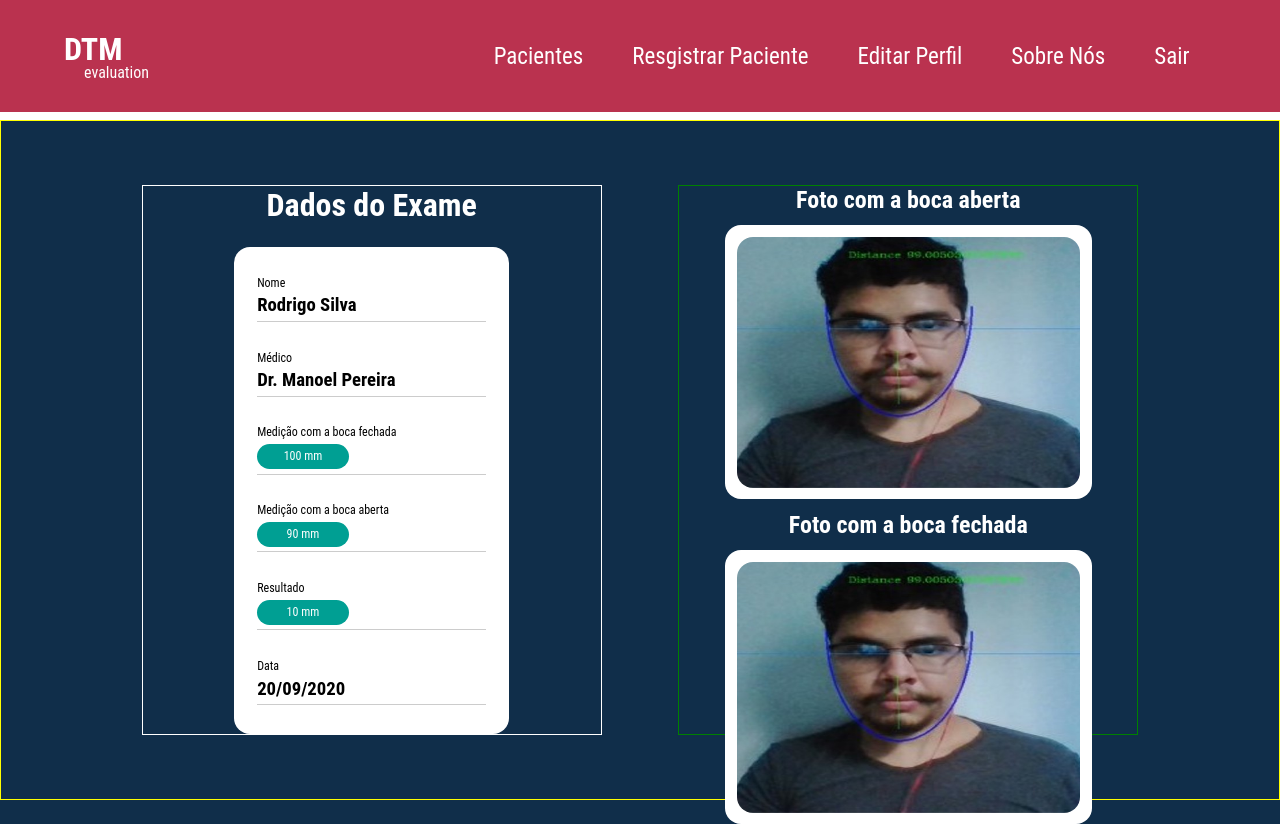
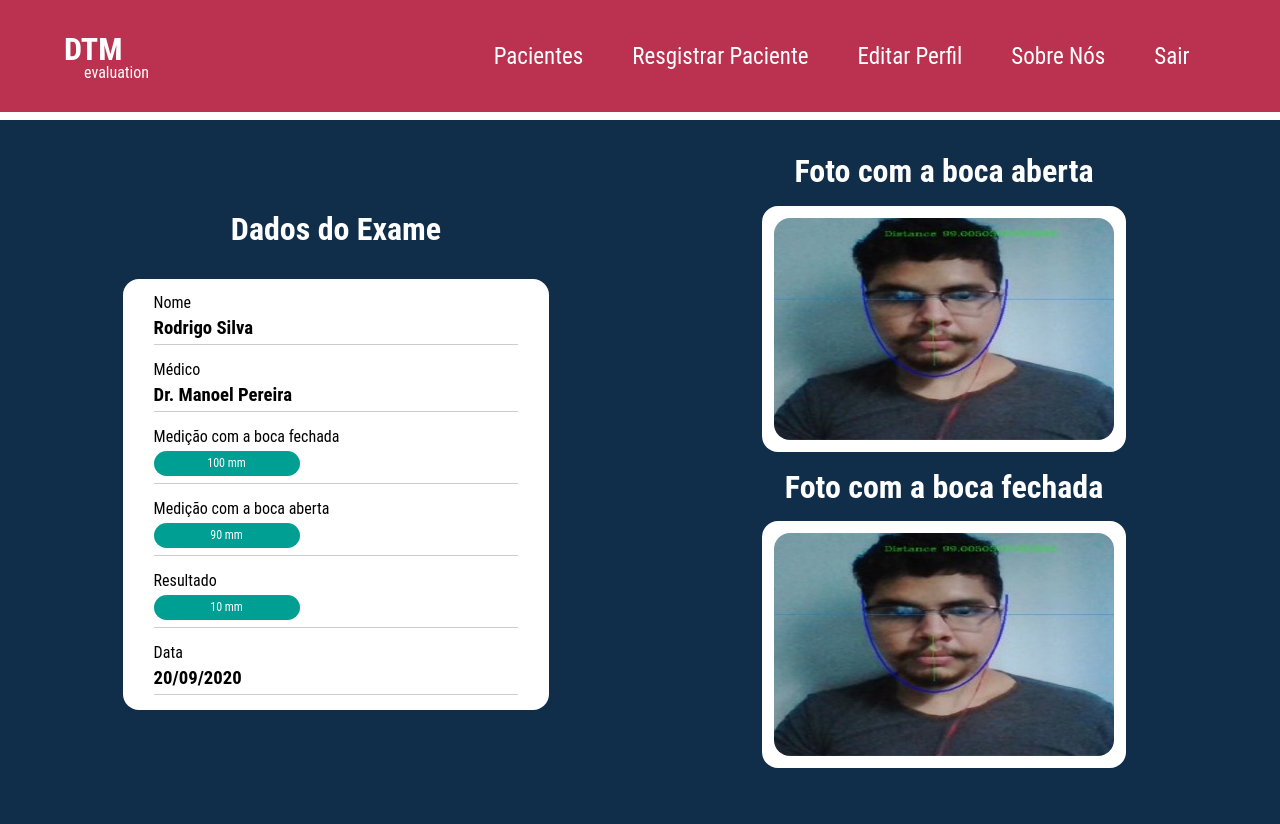
Before and after one commit to Elielson68/DTM, a React (Create React App) app in the folder front-end/: page /exam-data in a window 1280 px wide. After the commit the page ends 800 px from the top, so only its background shows below. Built offline with nearby package versions, Linux system fonts and the light colour scheme.

Commit message:
altered exam data page

```diff
--- a/front-end/src/views/ExamData/index.tsx
+++ b/front-end/src/views/ExamData/index.tsx
@@ -4,10 +4,8 @@ import {
   Container,
   Exam,
   Data,
-  OpenMouthPic,
-  ClosedMouthPic,
+  Picture,
   Pictures,
-  MainContent,
   TextInfo,
   MeasurementInfo,
 } from "./styles";
@@ -18,7 +16,6 @@ export default function ExamData() {
     <>
       <MenuBar />
       <Container>
-        <MainContent>
         <Exam>
           <h1>Dados do Exame</h1>
           <Data>
@@ -50,16 +47,15 @@ export default function ExamData() {
         </Exam>
 
         <Pictures>
-            <h2>Foto com a boca aberta</h2>
-            <OpenMouthPic>
+          <h1>Foto com a boca aberta</h1>
+          <Picture>
             <img src={DummyPic} alt="" />
-            </OpenMouthPic>
-            <h2>Foto com a boca fechada</h2>
-            <ClosedMouthPic>
+          </Picture>
+          <h1>Foto com a boca fechada</h1>
+          <Picture>
             <img src={DummyPic} alt="" />
-            </ClosedMouthPic>
+          </Picture>
         </Pictures>
-        </MainContent>
       </Container>
     </>
   );
--- a/front-end/src/views/ExamData/styles.ts
+++ b/front-end/src/views/ExamData/styles.ts
@@ -2,34 +2,55 @@ import styled from "styled-components";
 
 export const Container = styled.div`
   display: flex;
-  flex-direction: column;
+  flex-direction: row;
   align-items: center;
   justify-content: center;
-  height: calc(100% - 15%);
-`;
+  max-width: 100%;
+  height: calc(100vh - 16vh);
+  padding: 2.5% 10%;
 
-export const MainContent = styled(Container)`
-  flex-direction: row;
-  justify-content: space-evenly;
-  width: 100%;
-  height: 100%;
-  padding: 5%;
-  border: 1px solid yellow;
+  @media (max-width: 1440px) {
+    height: calc(100vh - 15vh);
+    padding: 2.5%;
+  }
+
+  @media (max-width: 768px) {
+    height: fit-content;
+    flex-wrap: wrap;
+    padding: 5% 2.5%;
+  }
 `;
 
 export const Exam = styled.div`
   display: flex;
   flex-direction: column;
   align-items: center;
-  justify-content: space-evenly;
+  justify-content: center;
   height: 100%;
-  width: 40%;
-  border: 1px solid white;
+  width: 100%;
   h1 {
+    text-align: center;
     margin: 0;
     margin-bottom: 5%;
     padding: 0;
     color: #fff;
+  }
+
+  @media (max-width: 1024px) {
+    justify-content: center;
+    width: 75%;
+  }
+
+  @media (max-width: 1024px) {
+    width: 100%;
+    h1 {
+      font-size: 1.25rem;
+    }
+  }
+
+  @media (max-width: 425px) {
+    width: 100%;
+    height: fit-content;
   }
 `;
 
@@ -38,11 +59,37 @@ export const Data = styled.div`
   flex-direction: column;
   align-items: center;
   justify-content: space-evenly;
-  width: 60%;
-  height: 100%;
+  width: 50%;
+  height: 75%;
   background-color: #fff;
   border-radius: 16px;
   padding: 0 5%;
+
+  @media (max-width: 1440px) {
+    width: 70%;
+    height: 70%;
+  }
+
+  @media (max-width: 1024px) {
+    padding: 0 5%;
+    width: 80%;
+    height: 80%;
+  }
+
+  @media (max-height: 540px) {
+    width: 60%;
+    height: 100%;
+  }
+
+  @media (max-width: 768px) {
+    width: 80%;
+    height: 550px;
+  }
+
+  @media (max-width: 425px) {
+    width: 95%;
+    height: 500px;
+  }
 `;
 
 export const TextInfo = styled.div`
@@ -54,12 +101,12 @@ export const TextInfo = styled.div`
   height: fit-content;
   border-bottom: 1px solid rgba(0, 0, 0, 0.2);
   span {
-    font-size: 0.75rem;
-    margin-bottom: 2%;
+    font-size: 1rem;
+    margin-bottom: 5px;
   }
   h3 {
     margin: 0;
-    margin-bottom: 2%;
+    margin-bottom: 5px;
   }
 `;
 
@@ -85,30 +132,50 @@ export const Pictures = styled.div`
   align-items: center;
   justify-content: space-evenly;
   height: 100%;
-  width: 40%;
+  width: 100%;
   color: #fff;
   overflow-y: visible;
-  border: 1px solid green;
-  h2 {
+  text-align: center;
+  overflow-y: visible;
+  h1 {
     &:first-child {
       margin: 0;
       margin-bottom: 2.5%;
     }
     margin: 2.5% 0;
   }
+  @media (max-width: 1024px) {
+    h1 {
+      font-size: 1.25rem;
+    }
+  }
+  @media (max-width: 768px) {
+    padding-top: 5%;
+  }
 `;
 
-export const OpenMouthPic = styled(Data)`
+export const Picture = styled(Data)`
   flex-direction: row;
   justify-content: center;
-  width: 80%;
-  height: 50%;
-  padding: 2.5%;
+  width: 45%;
+  height: 45%;
+  padding: 2%;
   img {
     border-radius: 16px;
     width: 100%;
     height: 100%;
   }
+
+  @media (max-width: 1440px) {
+    width: 60%;
+    height: 40%;
+  }
+
+  @media (max-width: 1024px) {
+    width: 70%;
+  }
+
+  @media (max-height: 540px) {
+    width: 60%;
+  }
 `;
-
-export const ClosedMouthPic = styled(OpenMouthPic)``;
```
Lines whose indentation alone changed are shown as unchanged.
